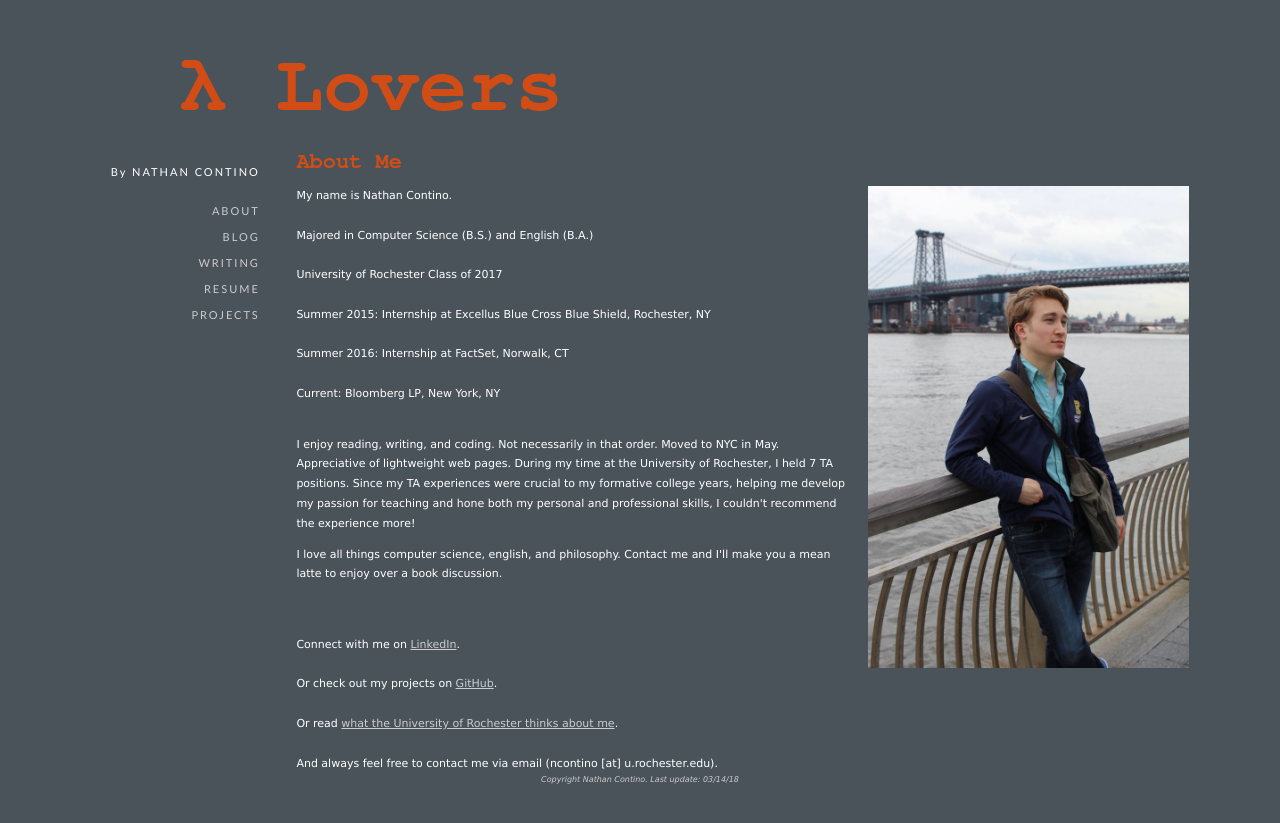
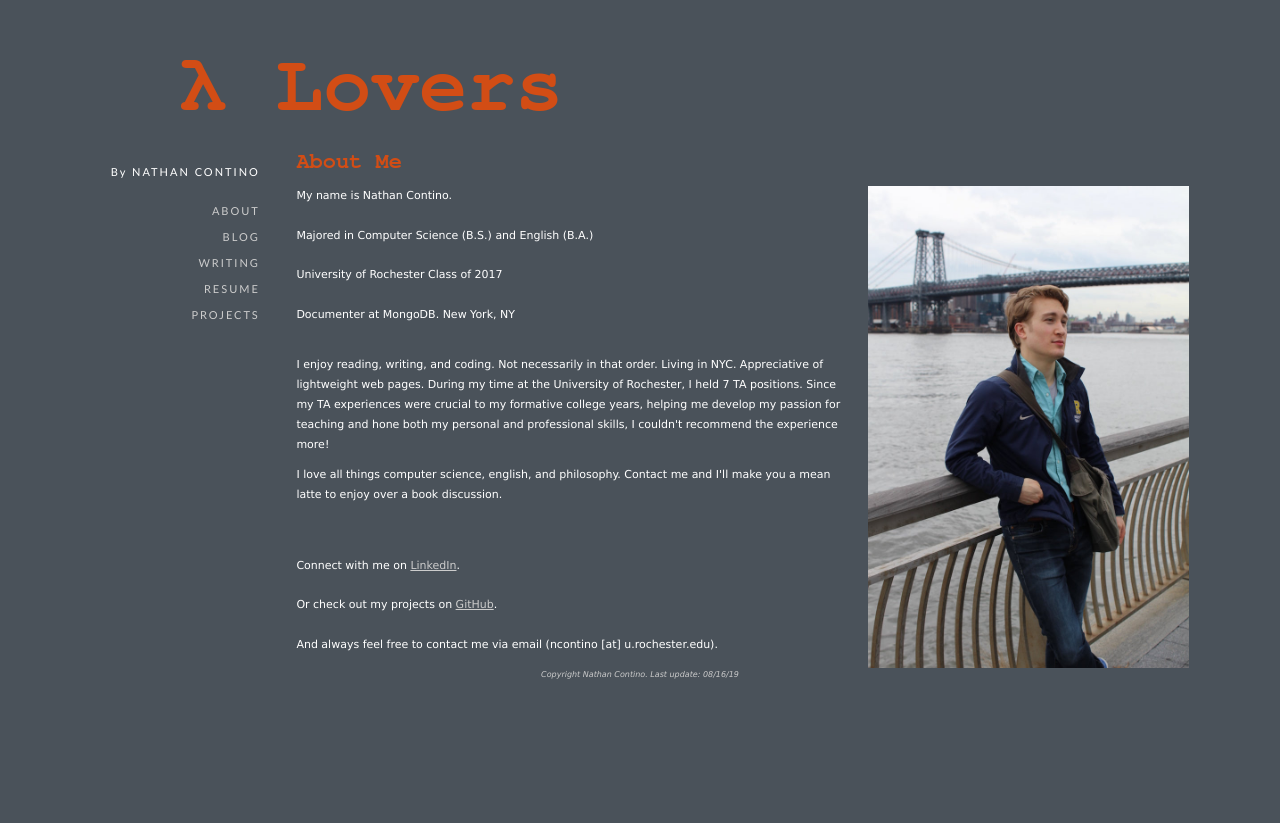
Before and after one commit to nathan-contino/nathan-contino.github.io, a Jekyll site: the page built from index.html, in a window 1280 px wide. Shown: the top 823 px of the page. Built offline with Jekyll 4.4.1, drawn with Linux system fonts in a browser that asks for light colours.

Commit message:
updated for job change
Former-commit-id: 2f0e56ee363cf1bf94d02c2c0d2cfb7f8dce2799 [formerly 2f0e56ee363cf1bf94d02c2c0d2cfb7f8dce2799 [formerly 94bc2d0cffc67c3ab2a392e3316db8d234852e7b [formerly 32a0938239fa9b0ca20f74ce3cb4a4ffdedc1324] [formerly 47a3b5146d8f1a2cf0e3c002e8c4d63f9819a2ed [formerly be2fa65084c8521914039a12d4003e7db48ae3cb]]]]
Former-commit-id: 53f6151c2ed311e292090ac3ec0694c982adbe2e
Former-commit-id: a0afe3c53b5a332469fcedb08d43b846609984fb
Former-commit-id: 30dab4762e23944a9fa72a548455087e4f4285a7 [formerly c0f8e09bcb770f05118d7832eb980a920397e5fa]
Former-commit-id: d72499aa82f595680f115272eabc86fce5429b29

```diff
--- a/_layouts/default.html
+++ b/_layouts/default.html
@@ -57,7 +57,7 @@ By NATHAN CONTINO<br><br><br>
 <center>
 <footer valign="bottom">Copyright Nathan Contino.
 
-Last update: 03/14/18</footer></center>
+Last update: 08/16/19</footer></center>
 </body>
 
 
--- a/index.html
+++ b/index.html
@@ -16,16 +16,12 @@ title: About Me
 
   University of Rochester Class of 2017<br><br>
 
-  Summer 2015: Internship at Excellus Blue Cross Blue Shield, Rochester, NY<br><br>
-
-  Summer 2016: Internship at FactSet, Norwalk, CT<br><br>
-
-  Current: Bloomberg LP, New York, NY<br><br>
+  Documenter at MongoDB. New York, NY<br><br>
 
 
   </P>
 I enjoy reading, writing, and coding. Not necessarily in that order.
-Moved to NYC in May.
+Living in NYC.
 Appreciative of lightweight web pages.
 During my time at the University of Rochester, I held 7 TA positions. Since my
 TA experiences were crucial to my formative college years, helping me develop my passion for teaching
@@ -44,12 +40,6 @@ Connect with me on <a href="https://www.linkedin.com/in/natecontino/">LinkedIn</
 
 Or check out my projects on <a href="https://github.com/nathan-contino">GitHub</a>.
 
-<br>
-<br>
-
-Or read
-<a href="http://www.hajim.rochester.edu/studyabroad/profiles/2017-02-15_nathan_contino.html">
-what the University of Rochester thinks about me</a>.
 
 <br>
 <br>
```
